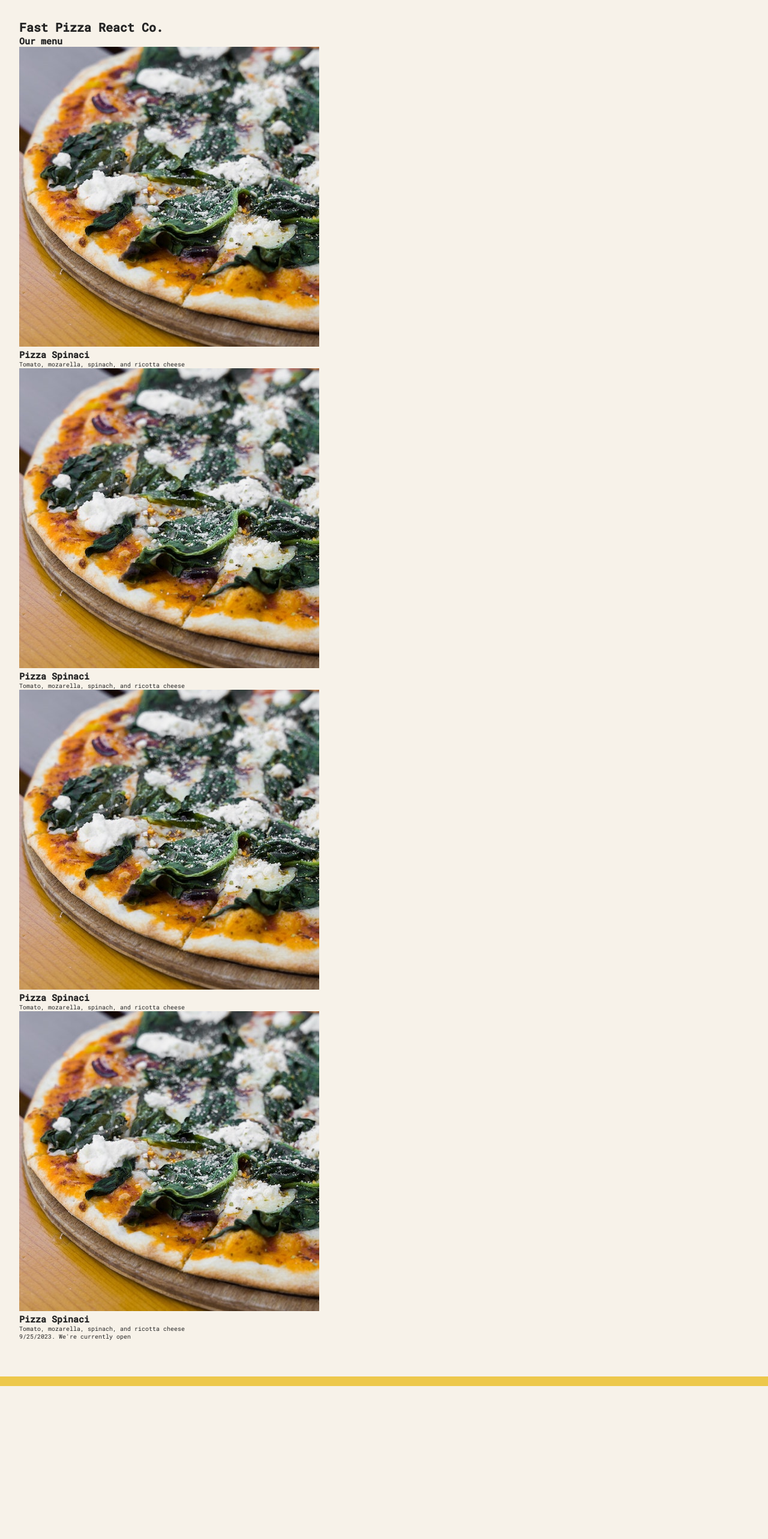
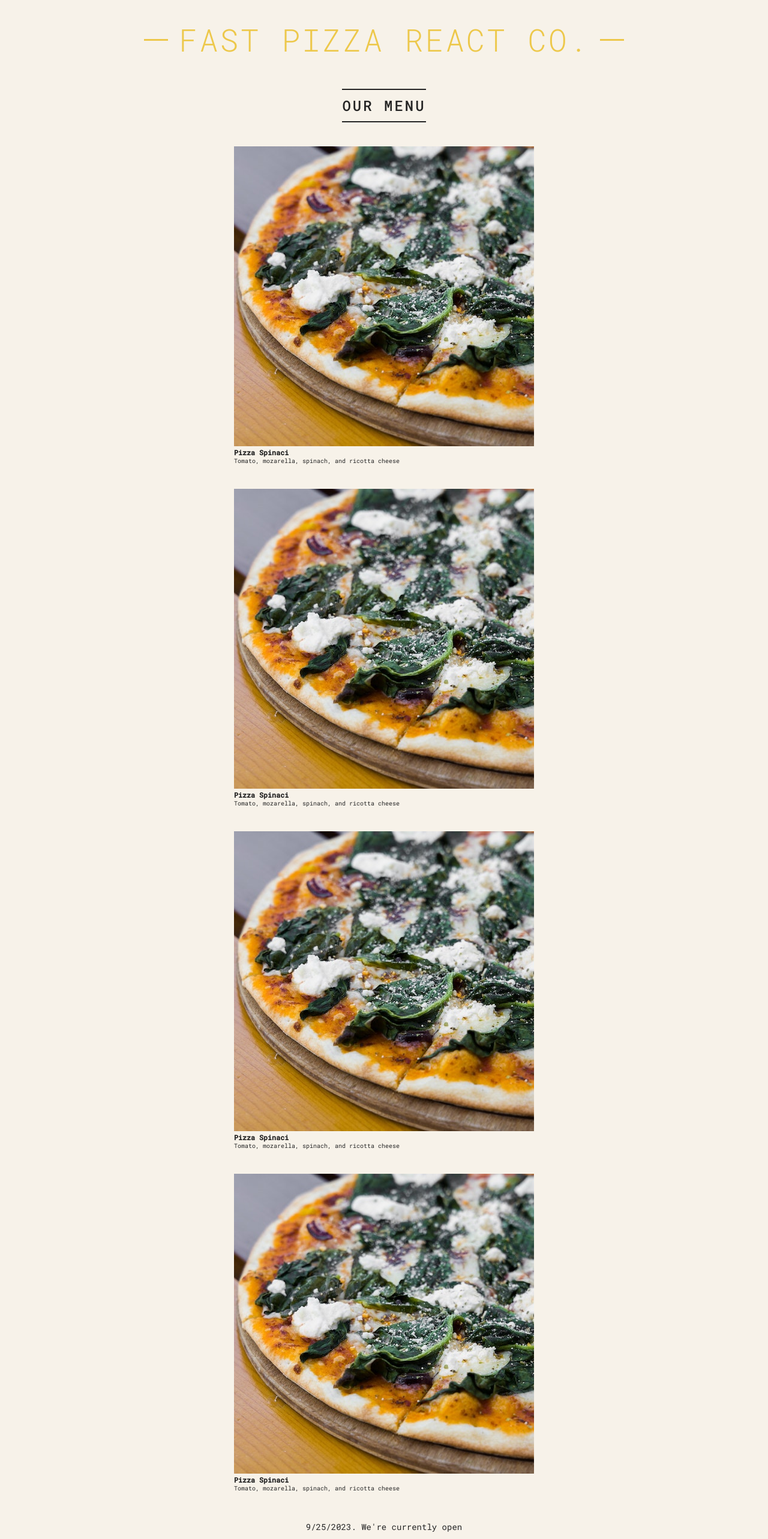
Before and after one commit to Levkol/The-Ultimate-React-Course-2023-React-Redux-More, a React (Create React App) app in the folder 03-pizza-menu/starter/: page / in a window 1280 px wide. Shown: the top 2566 px of the page at 60% size. Before the commit the page ends 2311 px from the top, so only its background shows below. Built offline with nearby package versions, Linux system fonts and the light colour scheme.

Commit message:
Reuploading Styling React Applications (external CSS)
Reuploading the missing file

```diff
--- a/03-pizza-menu/starter/src/index.css
+++ b/03-pizza-menu/starter/src/index.css
@@ -1,4 +1,4 @@
-@import url('https://fonts.googleapis.com/css2?family=Roboto+Mono:ital,wght@0,300;0,400;0,500;1,300&display=swap');
+@import url("https://fonts.googleapis.com/css2?family=Roboto+Mono:ital,wght@0,300;0,400;0,500;1,300&display=swap");
 
 * {
   margin: 0;
@@ -11,7 +11,7 @@ html {
 }
 
 body {
-  font-family: 'Roboto Mono', sans-serif;
+  font-family: "Roboto Mono", sans-serif;
   color: #252525;
   font-weight: 400;
   background-color: #f7f2e9;
@@ -55,9 +55,9 @@ body {
 .header h1::before,
 .header h1::after {
   display: block;
-  content: '';
+  content: "";
   height: 3px;
-  width: 12rem;
+  width: 4rem;
   background-color: #edc84b;
   position: absolute;
   top: calc(50% - 1px);
--- a/03-pizza-menu/starter/src/index.js
+++ b/03-pizza-menu/starter/src/index.js
@@ -49,7 +49,7 @@ const pizzaData = [
 
 function App() {
   return (
-    <div>
+    <div className="container">
       <Header />
       <Menu />
       <Footer />
@@ -58,18 +58,25 @@ function App() {
 }
 
 function Header() {
-  return <h1>Fast Pizza React Co.</h1>;
+  // const style = { color: "red", fontSize: "48px", textTransform: "uppercase" };
+  const style = {};
+
+  return (
+    <header className="header">
+      <h1 style={style}>Fast Pizza React Co.</h1>
+    </header>
+  );
 }
 
 function Menu() {
   return (
-    <div>
+    <main className="menu">
       <h2>Our menu</h2>
       <Pizza />
       <Pizza />
       <Pizza />
       <Pizza />
-    </div>
+    </main>
   );
 }
 
@@ -84,7 +91,9 @@ function Footer() {
   // else alert("Sorry we're closed");
 
   return (
-    <footer>{new Date().toLocaleDateString()}. We're currently open</footer>
+    <footer className="footer">
+      {new Date().toLocaleDateString()}. We're currently open
+    </footer>
   );
   // return React.createElement("footer", null, "We're currently open!");
 }
@@ -93,7 +102,7 @@ function Pizza() {
   return (
     <div>
       <img src="pizzas/spinaci.jpg" alt="Pizza Spinaci" />
-      <h2>Pizza Spinaci</h2>
+      <h3>Pizza Spinaci</h3>
       <p>Tomato, mozarella, spinach, and ricotta cheese</p>
     </div>
   );
```
